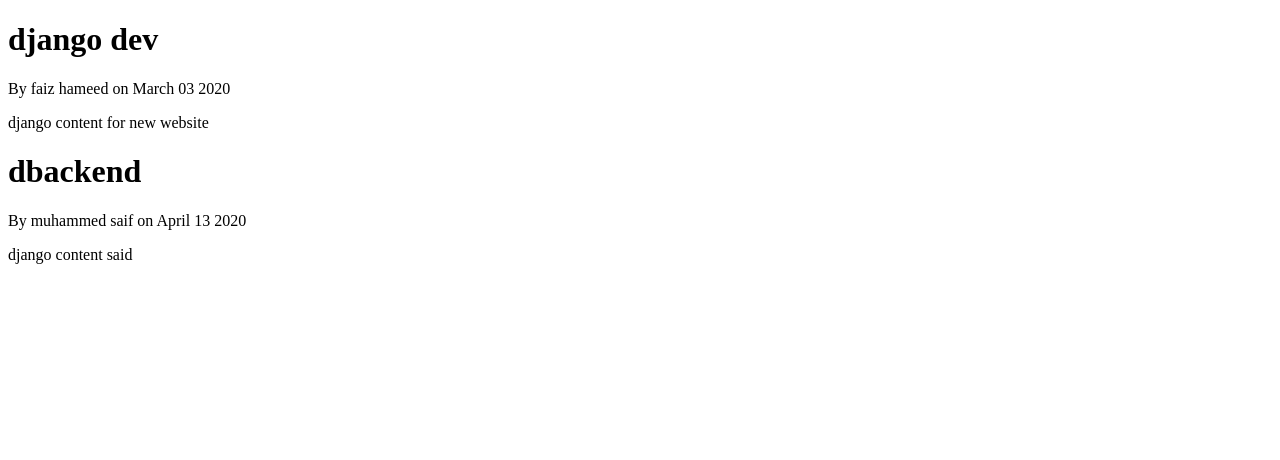
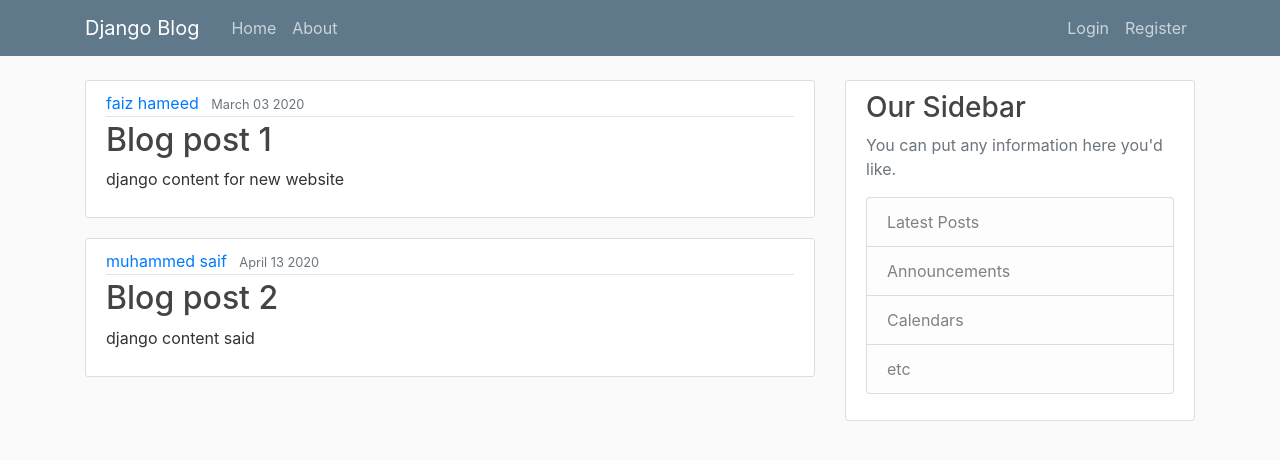
Before and after one commit to faizhameed/django-full-blown-blog, a Django app: page / in a window 1280 px wide. Shown: the top 460 px of the page. Run offline with Django 3.2, Linux system fonts and the light colour scheme; some libraries are stand-ins or nearby versions.

Commit message:
Styling templates and creating base html

```diff
--- /dev/null
+++ b/blog/static/blog/main.css
@@ -0,0 +1,89 @@
+body {
+  background: #fafafa;
+  color: #333333;
+  margin-top: 5rem;
+}
+
+h1,
+h2,
+h3,
+h4,
+h5,
+h6 {
+  color: #444444;
+}
+
+ul {
+  margin: 0;
+}
+
+.bg-steel {
+  background-color: #5f788a;
+}
+
+.site-header .navbar-nav .nav-link {
+  color: #cbd5db;
+}
+
+.site-header .navbar-nav .nav-link:hover {
+  color: #ffffff;
+}
+
+.site-header .navbar-nav .nav-link.active {
+  font-weight: 500;
+}
+
+.content-section {
+  background: #ffffff;
+  padding: 10px 20px;
+  border: 1px solid #dddddd;
+  border-radius: 3px;
+  margin-bottom: 20px;
+}
+
+.article-title {
+  color: #444444;
+}
+
+a.article-title:hover {
+  color: #428bca;
+  text-decoration: none;
+}
+
+.article-content {
+  white-space: pre-line;
+}
+
+.article-img {
+  height: 65px;
+  width: 65px;
+  margin-right: 16px;
+}
+
+.article-metadata {
+  padding-bottom: 1px;
+  margin-bottom: 4px;
+  border-bottom: 1px solid #e3e3e3;
+}
+
+.article-metadata a:hover {
+  color: #333;
+  text-decoration: none;
+}
+
+.article-svg {
+  width: 25px;
+  height: 25px;
+  vertical-align: middle;
+}
+
+.account-img {
+  height: 125px;
+  width: 125px;
+  margin-right: 20px;
+  margin-bottom: 16px;
+}
+
+.account-heading {
+  font-size: 2.5rem;
+}
--- /dev/null
+++ b/blog/templates/blog/base.html
@@ -0,0 +1,67 @@
+{%load static%}
+<!DOCTYPE html>
+<html lang="en">
+<head>
+ <!-- Required meta tags -->
+
+    <!-- Bootstrap CSS -->
+    <link rel="stylesheet" href="https://stackpath.bootstrapcdn.com/bootstrap/4.4.1/css/bootstrap.min.css" integrity="sha384-Vkoo8x4CGsO3+Hhxv8T/Q5PaXtkKtu6ug5TOeNV6gBiFeWPGFN9MuhOf23Q9Ifjh" crossorigin="anonymous">
+    <link rel="stylesheet" href={%static 'blog/main.css'%}>
+    <meta charset="UTF-8">
+    <meta name="viewport" content="width=device-width, initial-scale=1.0">
+    {%if title%}
+        <title>Django Blog - {{title}}</title>
+    {%else%}
+        <title>Django Blog</title>
+    {% endif %}
+</head>
+<body>
+<header class="site-header">
+  <nav class="navbar navbar-expand-md navbar-dark bg-steel fixed-top">
+    <div class="container">
+      <a class="navbar-brand mr-4" href={%url 'blog-home'%}>Django Blog</a>
+      <button class="navbar-toggler" type="button" data-toggle="collapse" data-target="#navbarToggle" aria-controls="navbarToggle" aria-expanded="false" aria-label="Toggle navigation">
+      <span class="navbar-toggler-icon"></span>
+      </button>
+      <div class="collapse navbar-collapse" id="navbarToggle">
+        <div class="navbar-nav mr-auto">
+          <a class="nav-item nav-link" href={%url 'blog-home'%}>Home</a>
+          <a class="nav-item nav-link" href={%url 'blog-about'%}>About</a>
+        </div>
+        <!-- Navbar Right Side -->
+        <div class="navbar-nav">
+          <a class="nav-item nav-link" href="#">Login</a>
+          <a class="nav-item nav-link" href="#">Register</a>
+        </div>
+      </div>
+    </div>
+  </nav>
+</header>
+
+
+<main role="main" class="container">
+  <div class="row">
+    <div class="col-md-8">
+      {% block content %}{% endblock %}
+    </div>
+    <div class="col-md-4">
+      <div class="content-section">
+        <h3>Our Sidebar</h3>
+        <p class='text-muted'>You can put any information here you'd like.
+          <ul class="list-group">
+            <li class="list-group-item list-group-item-light">Latest Posts</li>
+            <li class="list-group-item list-group-item-light">Announcements</li>
+            <li class="list-group-item list-group-item-light">Calendars</li>
+            <li class="list-group-item list-group-item-light">etc</li>
+          </ul>
+        </p>
+      </div>
+    </div>
+  </div>
+</main>
+    <script src="https://code.jquery.com/jquery-3.4.1.slim.min.js" integrity="sha384-J6qa4849blE2+poT4WnyKhv5vZF5SrPo0iEjwBvKU7imGFAV0wwj1yYfoRSJoZ+n" crossorigin="anonymous"></script>
+    <script src="https://cdn.jsdelivr.net/npm/popper.js@1.16.0/dist/umd/popper.min.js" integrity="sha384-Q6E9RHvbIyZFJoft+2mJbHaEWldlvI9IOYy5n3zV9zzTtmI3UksdQRVvoxMfooAo" crossorigin="anonymous"></script>
+    <script src="https://stackpath.bootstrapcdn.com/bootstrap/4.4.1/js/bootstrap.min.js" integrity="sha384-wfSDF2E50Y2D1uUdj0O3uMBJnjuUD4Ih7YwaYd1iqfktj0Uod8GCExl3Og8ifwB6" crossorigin="anonymous"></script>
+
+</body>
+</html>
--- a/blog/templates/blog/home.html
+++ b/blog/templates/blog/home.html
@@ -1,15 +1,15 @@
-<!DOCTYPE html>
-<html lang="en">
-<head>
-    <meta charset="UTF-8">
-    <meta name="viewport" content="width=device-width, initial-scale=1.0">
-    <title>Document</title>
-</head>
-<body>
+{% extends 'blog/base.html' %}
+{%block content%}
     {% for post in posts %}
-        <h1>{{post.title}}</h1>
-        <p>By {{post.author}} on {{post.date_posted}}</p>
-        <p>{{post.content}}</p>
+       <article class="media content-section">
+            <div class="media-body">
+                <div class="article-metadata">
+                <a class="mr-2" href="#">{{ post.author }}</a>
+                <small class="text-muted">{{ post.date_posted }}</small>
+                </div>
+                <h2><a class="article-title" href="#">{{ post.title }}</a></h2>
+                <p class="article-content">{{ post.content }}</p>
+            </div>
+        </article>
     {% endfor %}
-</body>
-</html>
+{% endblock content %}
--- a/blog/views.py
+++ b/blog/views.py
@@ -3,13 +3,13 @@ from django.http import HttpResponse
 
 posts=[{
     'author':"faiz hameed",
-    'title':"django dev",
+    'title':"Blog post 1",
     'content':"django content for new website",
     'date_posted':"March 03 2020"
 },
 {
     'author':"muhammed saif",
-    'title':"dbackend",
+    'title':"Blog post 2",
     'content':"django content said",
     'date_posted':"April 13 2020"
 }]
@@ -21,5 +21,5 @@ def home(request):
     return render(request,"blog/home.html",context)
 
 def about(request):
-    return render(request,"blog/about.html")
+    return render(request,"blog/about.html",{"title":"about"})
 # Create your views here.
```
Also changed, not shown: blog/templates/blog/about.html (+3 -10 lines).
